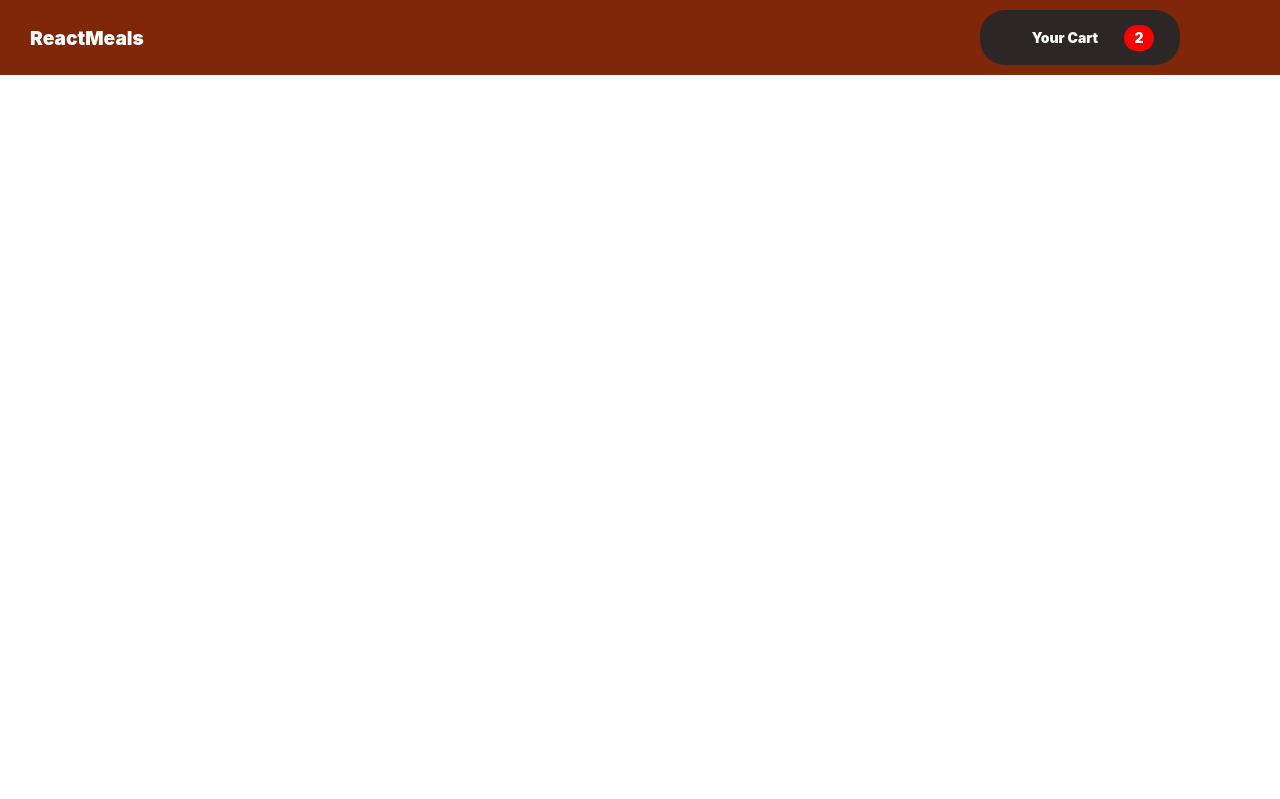
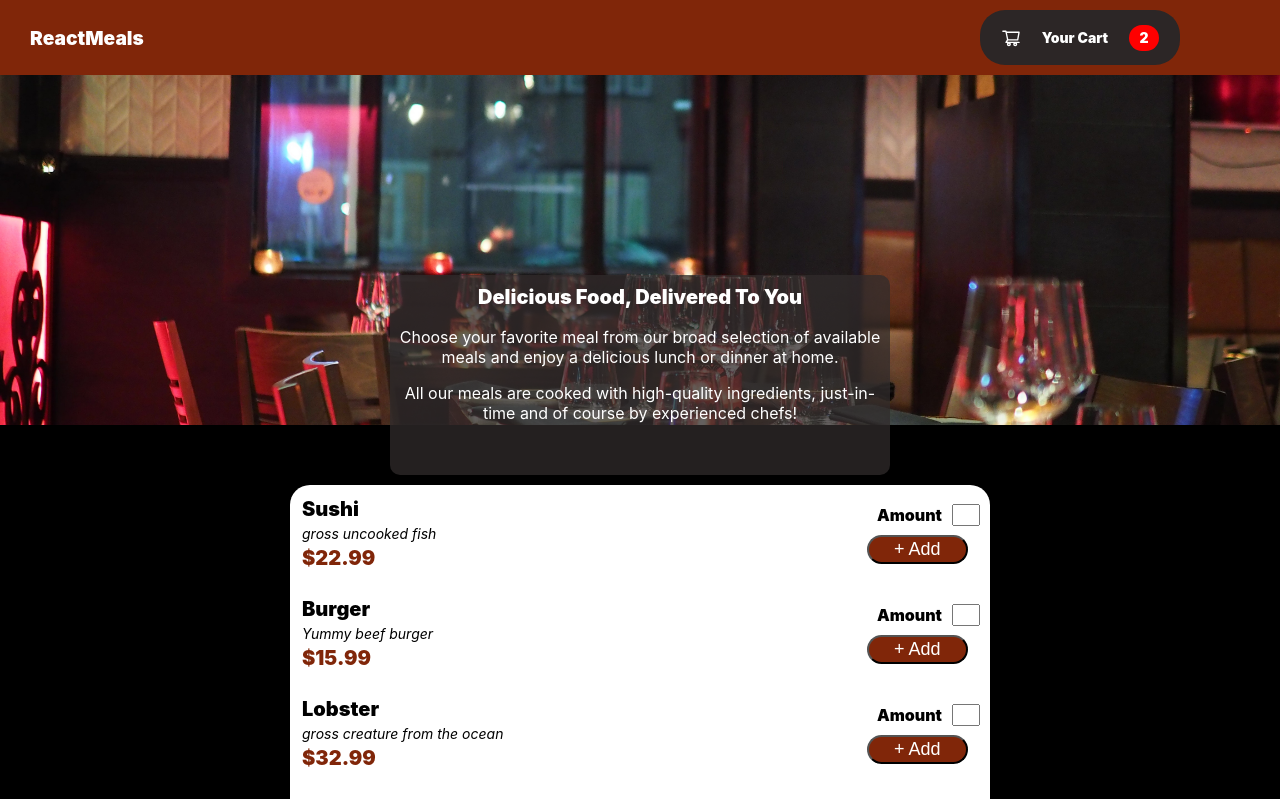
Before and after one commit to garrettkrohn/foodOrderingApplication, a React (Create React App) app: page / in a window 1280 px wide. Shown: the top 799 px of the page. Built offline with nearby package versions, Linux system fonts and the light colour scheme.

Commit message:
homepage looks good, just need to add functionality

```diff
--- a/package.json
+++ b/package.json
@@ -8,6 +8,7 @@
     "@testing-library/user-event": "^13.5.0",
     "react": "^18.2.0",
     "react-dom": "^18.2.0",
+    "react-icons": "^4.7.1",
     "react-scripts": "5.0.1",
     "web-vitals": "^2.1.4"
   },
--- a/src/App.js
+++ b/src/App.js
@@ -1,10 +1,14 @@
 import "./App.css";
+import Home from "./Home/Home";
 import Navbar from "./Navbar/Navbar";
+import Menu from "./Menu/Menu";
 
 function App() {
   return (
     <div>
       <Navbar />
+      <Home />
+      <Menu />
     </div>
   );
 }
--- /dev/null
+++ b/src/Home/Home.css
@@ -0,0 +1,37 @@
+.home-container {
+  height: 350px;
+  width: 100%;
+  display: flex;
+  justify-content: center;
+  margin-bottom: 60px;
+}
+
+.image {
+  background-image: url("../images/restaurant.jpeg");
+  width: 100%;
+  height: 100%;
+  background-color: black; /* fallback color */
+  background-position: center;
+  background-size: cover;
+}
+
+.home-text {
+  background-color: rgba(49, 43, 43, 0.75);
+  height: 200px;
+  width: 500px;
+  position: absolute;
+  color: white;
+  border-radius: 10px;
+  margin-top: 200px;
+  text-align: center;
+}
+
+.home-title {
+  font-size: 20px;
+  font-weight: 900;
+  padding: 10px;
+}
+
+.home-description {
+  padding: 8px;
+}
--- /dev/null
+++ b/src/Home/Home.js
@@ -0,0 +1,23 @@
+import React from "react";
+import "./Home.css";
+
+const Home = () => {
+  return (
+    <div className="home-container">
+      <div className="image"></div>
+      <div className="home-text">
+        <div className="home-title">Delicious Food, Delivered To You</div>
+        <div className="home-description">
+          Choose your favorite meal from our broad selection of available meals
+          and enjoy a delicious lunch or dinner at home.
+        </div>
+        <div className="home-description">
+          All our meals are cooked with high-quality ingredients, just-in-time
+          and of course by experienced chefs!
+        </div>
+      </div>
+    </div>
+  );
+};
+
+export default Home;
--- /dev/null
+++ b/src/Menu/Menu.css
@@ -0,0 +1,10 @@
+.menu-container {
+  display: flex;
+  justify-content: center;
+  margin-top: 60px;
+  border-radius: 20px;
+  overflow: hidden;
+  width: 700px;
+  margin: auto;
+  height: auto;
+}
--- /dev/null
+++ b/src/Menu/Menu.js
@@ -0,0 +1,29 @@
+import React from "react";
+import "./Menu.css";
+import MenuItem from "./MenuItem";
+
+const Menu = () => {
+  const menuItems = [
+    { name: "Sushi", description: "gross uncooked fish", price: "$22.99" },
+    { name: "Burger", description: "Yummy beef burger", price: "$15.99" },
+    {
+      name: "Lobster",
+      description: "gross creature from the ocean",
+      price: "$32.99",
+    },
+    { name: "Steak", description: "Delicious prime steak", price: "$52.99" },
+    { name: "Fries", description: "Who doesn't love fries?", price: "$2.99" },
+  ];
+
+  return (
+    <div className="menu-container">
+      <div>
+        {menuItems.map((item) => (
+          <MenuItem item={item} />
+        ))}
+      </div>
+    </div>
+  );
+};
+
+export default Menu;
--- /dev/null
+++ b/src/Menu/MenuItem.css
@@ -0,0 +1,60 @@
+.menu-item-container {
+  height: 100px;
+  width: 700px;
+  background-color: white;
+  display: flex;
+  justify-content: space-between;
+}
+
+.menu-item-left,
+.menu-item-right {
+  margin-left: 10px;
+  margin-top: 10px;
+  margin-right: 10px;
+}
+
+.menu-item-title {
+  font-size: 20px;
+  font-weight: 900;
+  padding: 2px;
+}
+
+.menu-item-description {
+  font-style: italic;
+  padding: 2px;
+  font-size: 14px;
+}
+
+.menu-item-price {
+  color: #802609;
+  font-size: 20px;
+  padding: 2px;
+  font-weight: 900;
+}
+
+.menu-item-amount {
+  font-weight: 900;
+  padding: 10px;
+}
+
+.menu-item-input {
+  width: 20px;
+  height: 16px;
+}
+
+.menu-item-right {
+  display: inline-block;
+}
+
+.menu-item-amount-container {
+  display: flex;
+  align-items: center;
+}
+
+.menu-item-right button {
+  background-color: #802609;
+  border-radius: 15px;
+  color: white;
+  font-size: 18px;
+  padding: 2px 25px;
+}
--- /dev/null
+++ b/src/Menu/MenuItem.js
@@ -0,0 +1,24 @@
+import React from "react";
+import "./MenuItem.css";
+
+const MenuItem = (props) => {
+  return (
+    <div className="menu-item-container">
+      <div className="menu-item-left">
+        <div className="menu-item-title">{props.item.name}</div>
+        <div className="menu-item-description">{props.item.description}</div>
+        <div className="menu-item-price">{props.item.price}</div>
+      </div>
+      <div className="menu-item-right">
+        <div className="menu-item-amount-container">
+          <div className="menu-item-amount">Amount </div>
+          <input className="menu-item-input" />
+        </div>
+
+        <button>+ Add</button>
+      </div>
+    </div>
+  );
+};
+
+export default MenuItem;
--- a/src/Navbar/Cart.css
+++ b/src/Navbar/Cart.css
@@ -19,3 +19,7 @@
   align-items: center;
   justify-content: center;
 }
+
+.cart-icon {
+  font-size: 20px;
+}
--- a/src/Navbar/Cart.js
+++ b/src/Navbar/Cart.js
@@ -1,10 +1,11 @@
 import React from "react";
 import "./Cart.css";
+import { AiOutlineShoppingCart } from "react-icons/ai";
 
 const Cart = () => {
   return (
     <div className="cart-container">
-      <div className="icon"></div>
+      <AiOutlineShoppingCart className="cart-icon" />
       <div className="label">Your Cart</div>
       <div className="cart-quantity">2</div>
     </div>
--- a/src/index.css
+++ b/src/index.css
@@ -1,13 +1,14 @@
 body {
   margin: 0;
-  font-family: -apple-system, BlinkMacSystemFont, 'Segoe UI', 'Roboto', 'Oxygen',
-    'Ubuntu', 'Cantarell', 'Fira Sans', 'Droid Sans', 'Helvetica Neue',
+  font-family: -apple-system, BlinkMacSystemFont, "Segoe UI", "Roboto", "Oxygen",
+    "Ubuntu", "Cantarell", "Fira Sans", "Droid Sans", "Helvetica Neue",
     sans-serif;
   -webkit-font-smoothing: antialiased;
   -moz-osx-font-smoothing: grayscale;
+  background: black;
 }
 
 code {
-  font-family: source-code-pro, Menlo, Monaco, Consolas, 'Courier New',
+  font-family: source-code-pro, Menlo, Monaco, Consolas, "Courier New",
     monospace;
 }
```
Also changed, not shown: src/images/restaurant.jpeg (added), 1 other file (tests, documents, lock files or other folders).
